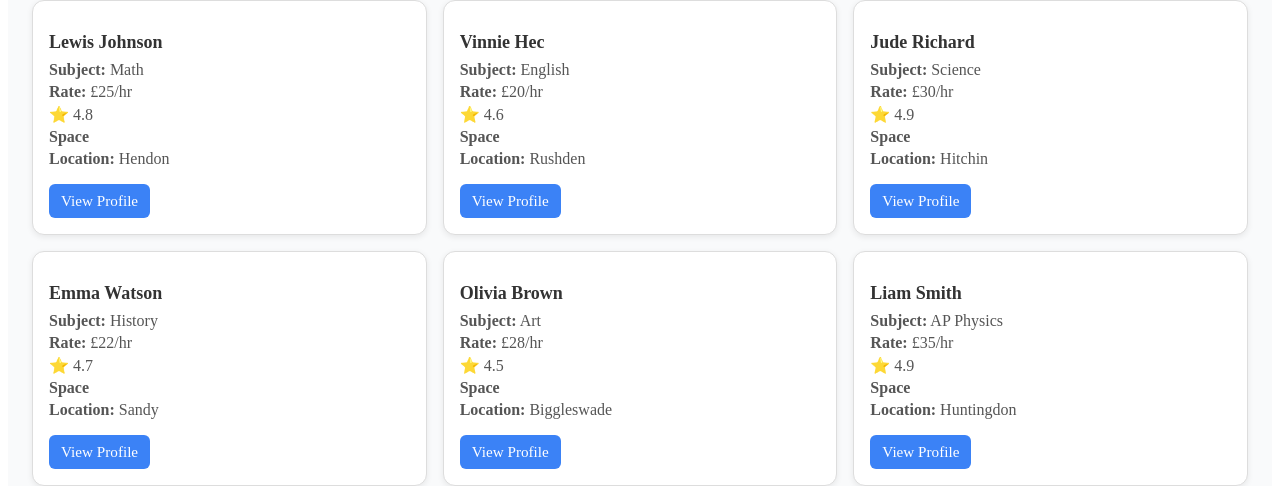
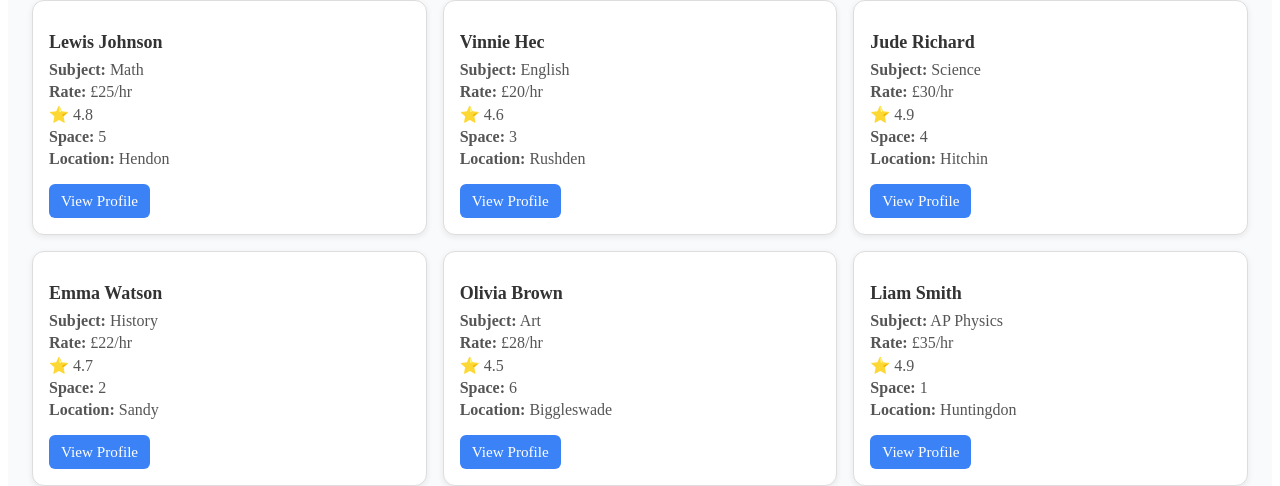
Before and after one commit to L0af1/CST3144-CW1, a Vue app in the folder Tutoring/: page /tutors in a window 1280 px wide. Shown: the part 364-850 px from the top of the page. Built offline with nearby package versions, Linux system fonts and the light colour scheme.

Commit message:
Added Availability Logic
Changed bits around. Made it look more cleaner and less messy.

```diff
--- a/Tutoring/src/TutorProfile.vue
+++ b/Tutoring/src/TutorProfile.vue
@@ -30,30 +30,17 @@
 
 const router = useRouter()
 const route = useRoute()
-  const tutorId = route.params.id
 
-  const tutors = [
-    { id: 1, name: 'Lewis Johnson', subject: 'Math', price: 25, rating: 4.8, location: Hendon, about: 'Mathematics major passionate about teaching problem solving.' },
-    { id: 2, name: 'Vinnie Hec', subject: 'English', price: 20, rating: 4.6, location: Rushden, about: 'English literature graduate who loves creative writing.' },
-    { id: 3, name: 'Jude Richard', subject: 'Science', price: 30, rating: 4.9, location: Hitchin, about: 'Biochemist with 5 years of teaching experience.' },
-    { id: 4, name: 'Emma Watson', subject: 'History', price: 22, rating: 4.7, location: Sandy , about: 'History teacher who brings the past to life.' },
-    { id: 5, name: 'Olivia Brown', subject: 'Art', price: 28, rating: 4.5, location: Biggleswade, about: 'Fine arts graduate helping students express creativity.' },
-    { id: 6, name: 'Liam Smith', subject: 'AP Physics', price: 35, rating: 4.9, location: Huntingdon, about: 'Physics expert passionate about STEM education.' }
-  ]
-
-  const tutor = tutors.find(t => t.id === Number(tutorId))
-
+const tutorId = Number(route.params.id)
+const tutor = bookingStore.tutors.find(t => t.id === tutorId)
 
 const isBooked = computed(() => {
-    return bookingStore.bookedTutors.some(t => t.id === tutor?.id)
+  return bookingStore.bookedTutors.some(t => t.id === tutorId)
 })
 
 function bookTutor() {
-    if (tutor) {
   bookingStore.addBooking(tutor)
-      alert(`${tutor.name} has been booked successfully!`)
   router.push('/cart')
-    }
 }
 </script>
 
--- a/Tutoring/src/Tutors.vue
+++ b/Tutoring/src/Tutors.vue
@@ -65,15 +65,9 @@
   <script setup>
 import { ref, computed } from 'vue'
 import TutorCard from './components/TutorCard.vue'
+import { bookingStore } from './bookingStore'
 
-  const tutors = [
-    { id: 1, name: 'Lewis Johnson', subject: 'Math', price: 25, rating: 4.8 , location: 'Hendon'},
-    { id: 2, name: 'Vinnie Hec', subject: 'English', price: 20, rating: 4.6, location: 'Rushden' },
-    { id: 3, name: 'Jude Richard', subject: 'Science', price: 30, rating: 4.9, location: 'Hitchin' },
-    { id: 4, name: 'Emma Watson', subject: 'History', price: 22, rating: 4.7, location: 'Sandy' },
-    { id: 5, name: 'Olivia Brown', subject: 'Art', price: 28, rating: 4.5, location: 'Biggleswade' },
-    { id: 6, name: 'Liam Smith', subject: 'AP Physics', price: 35, rating: 4.9, location: 'Huntingdon' }
-  ]
+const tutors = bookingStore.tutors
 
 const filters = ref({
   subject: '',
@@ -86,7 +80,6 @@
     const matchesSubject = !filters.value.subject || tutor.subject === filters.value.subject
     const matchesPrice = tutor.price <= filters.value.maxPrice
     const matchesRating = tutor.rating >= filters.value.minRating
-
     return matchesSubject && matchesPrice && matchesRating
   })
 })
@@ -99,6 +92,7 @@
   }
 }
 </script>
+
 
   <style scoped>
 
--- a/Tutoring/src/bookingStore.js
+++ b/Tutoring/src/bookingStore.js
@@ -3,20 +3,30 @@ import { reactive } from 'vue'
 export const bookingStore = reactive({
   bookedTutors: [],
 
+  tutors: [
+    { id: 1, name: 'Lewis Johnson', subject: 'Math', price: 25, rating: 4.8, space: 5, location: 'Hendon' },
+    { id: 2, name: 'Vinnie Hec', subject: 'English', price: 20, rating: 4.6, space: 3, location: 'Rushden' },
+    { id: 3, name: 'Jude Richard', subject: 'Science', price: 30, rating: 4.9, space: 4, location: 'Hitchin' },
+    { id: 4, name: 'Emma Watson', subject: 'History', price: 22, rating: 4.7, space: 2, location: 'Sandy' },
+    { id: 5, name: 'Olivia Brown', subject: 'Art', price: 28, rating: 4.5, space: 6, location: 'Biggleswade' },
+    { id: 6, name: 'Liam Smith', subject: 'AP Physics', price: 35, rating: 4.9, space: 1, location: 'Huntingdon' }
+  ],
+
   addBooking(tutor) {
-
-    const exists = this.bookedTutors.find(t => t.id === tutor.id)
-    if (!exists) {
-      this.bookedTutors.push({
-        ...tutor,
-        bookedAt: new Date().toISOString()
-      })
+    const match = this.tutors.find(t => t.id === tutor.id)
+    if (match && match.space > 0) {
+      match.space -= 1
+      this.bookedTutors.push({ ...match, bookedAt: new Date().toISOString() })
+    } else {
+      alert('No spaces left for this tutor.')
     }
   },
 
   removeBooking(tutorId) {
     const index = this.bookedTutors.findIndex(t => t.id === tutorId)
     if (index > -1) {
+      const tutor = this.tutors.find(t => t.id === tutorId)
+      tutor.space += 1
       this.bookedTutors.splice(index, 1)
     }
   }
--- a/Tutoring/src/components/TutorCard.vue
+++ b/Tutoring/src/components/TutorCard.vue
@@ -4,7 +4,7 @@
       <p><strong>Subject:</strong> {{ tutor.subject }}</p>
       <p><strong>Rate:</strong> £{{ tutor.price }}/hr</p>
       <p><strong>⭐</strong> {{ tutor.rating }}</p>
-      <p><strong>Space</strong>{{ tutor.space }}</p>
+      <p><strong>Space: </strong>{{ tutor.space }}</p>
       <p><strong>Location: </strong>{{ tutor.location }}</p>
 
       <router-link
```
Lines whose indentation alone changed are shown as unchanged.
